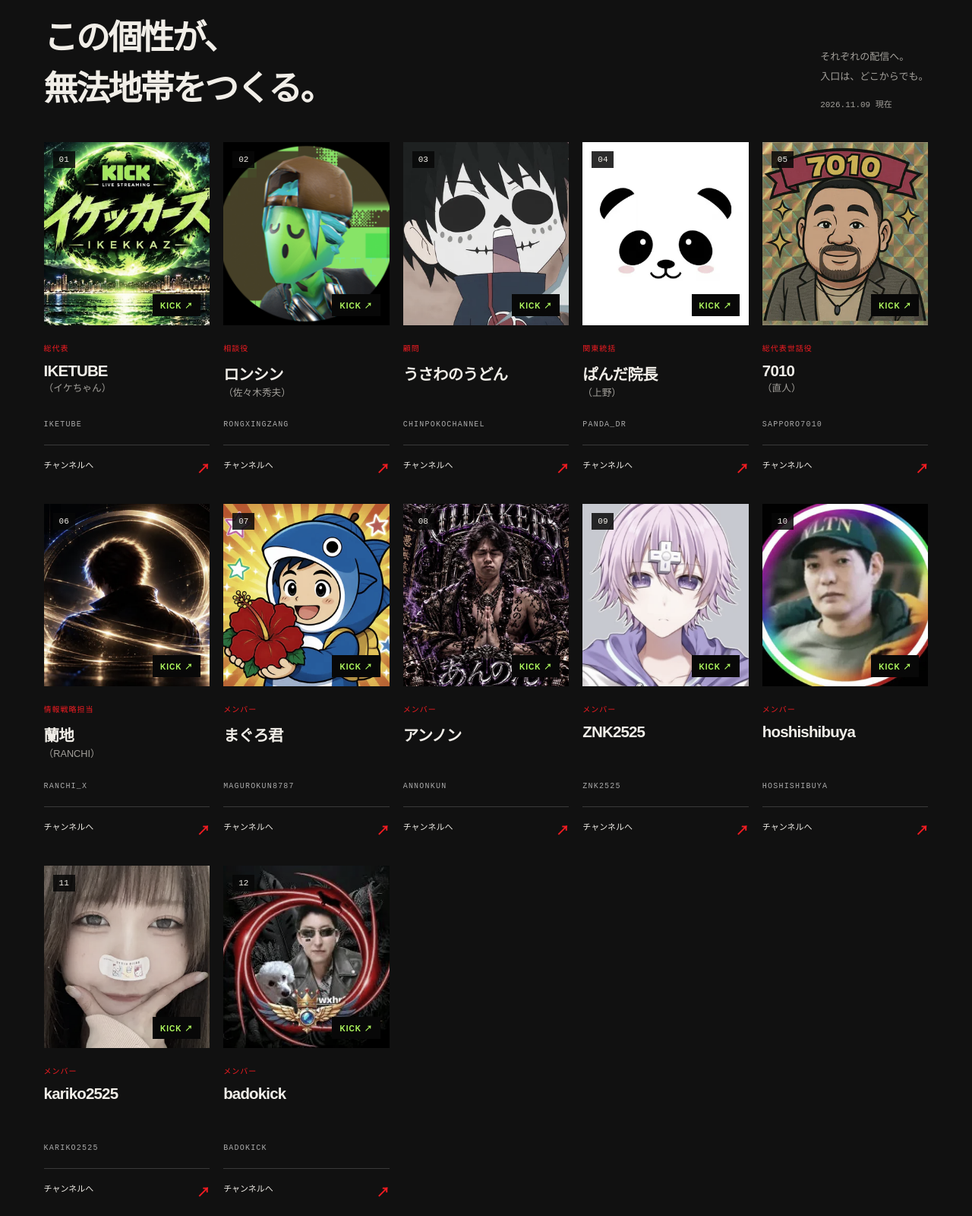
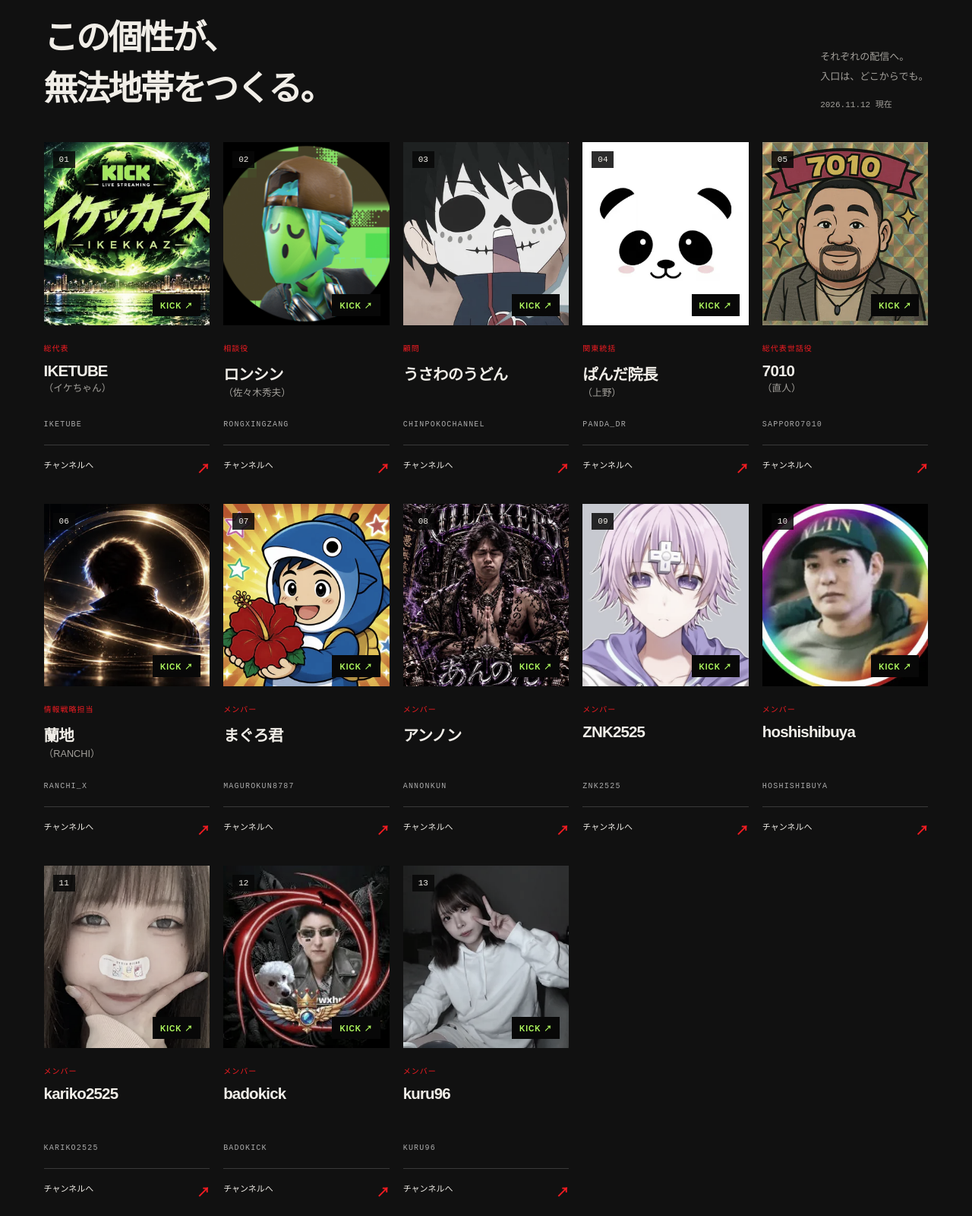
Before and after one commit to mikioxxx/zkai, a website: page muhou-chitai/dist/index.html in a window 1280 px wide. Shown: the part 1740-3340 px from the top of the page at 76% size. Drawn offline with Linux system fonts and the light colour scheme.

Commit message:
無法地帯にkuru96を追加

```diff
--- a/muhou-chitai/dist/index.html
+++ b/muhou-chitai/dist/index.html
@@ -35,7 +35,7 @@
 </section>
 <section id="members" class="members section">
   <div class="section-label"><span>02 / THE PEOPLE</span><span>無法地帯 正式メンバー</span></div>
-  <div class="section-heading"><h2>この個性が、<br>無法地帯をつくる。</h2><p>それぞれの配信へ。<br>入口は、どこからでも。<br><time class="roster-date" datetime="2026-11-09">2026.11.09 現在</time></p></div>
+  <div class="section-heading"><h2>この個性が、<br>無法地帯をつくる。</h2><p>それぞれの配信へ。<br>入口は、どこからでも。<br><time class="roster-date" datetime="2026-11-12">2026.11.12 現在</time></p></div>
   <div id="channels" class="channel-grid">
     <a class="channel" href="https://kick.com/iketube" target="_blank" rel="noopener noreferrer"><div class="portrait"><img src="assets/iketube.webp" width="400" height="400" loading="lazy" alt="IKETUBE（イケちゃん）のKICKプロフィール画像"><span class="channel-number">01</span><span class="platform">KICK ↗</span></div><div class="channel-info"><span class="role">総代表</span><h3>IKETUBE<span class="member-alias">（イケちゃん）</span></h3><span class="handle">IKETUBE</span><span class="channel-action">チャンネルへ <b aria-hidden="true">↗</b></span></div></a>
     <a class="channel" href="https://kick.com/rongxingzang" target="_blank" rel="noopener noreferrer"><div class="portrait"><img src="assets/ronshin.webp" width="400" height="400" loading="lazy" alt="ロンシン（佐々木秀夫）のKICKプロフィール画像"><span class="channel-number">02</span><span class="platform">KICK ↗</span></div><div class="channel-info"><span class="role">相談役</span><h3>ロンシン<span class="member-alias">（佐々木秀夫）</span></h3><span class="handle">RONGXINGZANG</span><span class="channel-action">チャンネルへ <b aria-hidden="true">↗</b></span></div></a>
@@ -49,6 +49,7 @@
     <a class="channel" href="https://kick.com/hoshishibuya" target="_blank" rel="noopener noreferrer"><div class="portrait"><img src="assets/hoshishibuya.webp" width="400" height="400" loading="lazy" alt="hoshishibuyaのKICKプロフィール画像"><span class="channel-number">10</span><span class="platform">KICK ↗</span></div><div class="channel-info"><span class="role">メンバー</span><h3>hoshishibuya</h3><span class="handle">HOSHISHIBUYA</span><span class="channel-action">チャンネルへ <b aria-hidden="true">↗</b></span></div></a>
     <a class="channel" href="https://kick.com/kariko2525" target="_blank" rel="noopener noreferrer"><div class="portrait"><img src="assets/kariko2525.webp" width="400" height="400" loading="lazy" alt="kariko2525のKICKプロフィール画像"><span class="channel-number">11</span><span class="platform">KICK ↗</span></div><div class="channel-info"><span class="role">メンバー</span><h3>kariko2525</h3><span class="handle">KARIKO2525</span><span class="channel-action">チャンネルへ <b aria-hidden="true">↗</b></span></div></a>
     <a class="channel" href="https://kick.com/badokick" target="_blank" rel="noopener noreferrer"><div class="portrait"><img src="assets/badokick.webp" width="400" height="400" loading="lazy" alt="badokickのKICKプロフィール画像"><span class="channel-number">12</span><span class="platform">KICK ↗</span></div><div class="channel-info"><span class="role">メンバー</span><h3>badokick</h3><span class="handle">BADOKICK</span><span class="channel-action">チャンネルへ <b aria-hidden="true">↗</b></span></div></a>
+    <a class="channel" href="https://kick.com/kuru96" target="_blank" rel="noopener noreferrer"><div class="portrait"><img src="assets/kuru96.webp" width="400" height="400" loading="lazy" alt="kuru96のKICKプロフィール画像"><span class="channel-number">13</span><span class="platform">KICK ↗</span></div><div class="channel-info"><span class="role">メンバー</span><h3>kuru96</h3><span class="handle">KURU96</span><span class="channel-action">チャンネルへ <b aria-hidden="true">↗</b></span></div></a>
   </div>
   <p class="channel-note">各チャンネルは新しいタブで開きます。配信状況はリンク先でご確認ください。</p>
 </section>
```
Also changed, not shown: muhou-chitai/README.md, muhou-chitai/dist/assets/kuru96.webp (added).
